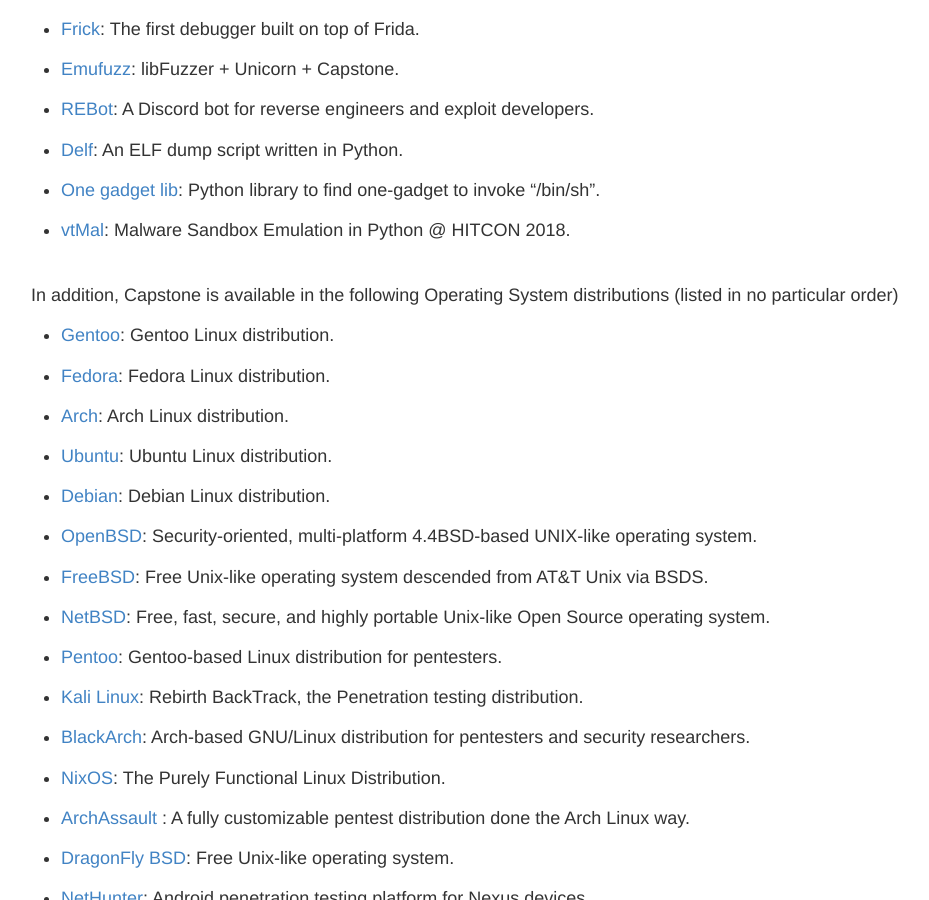
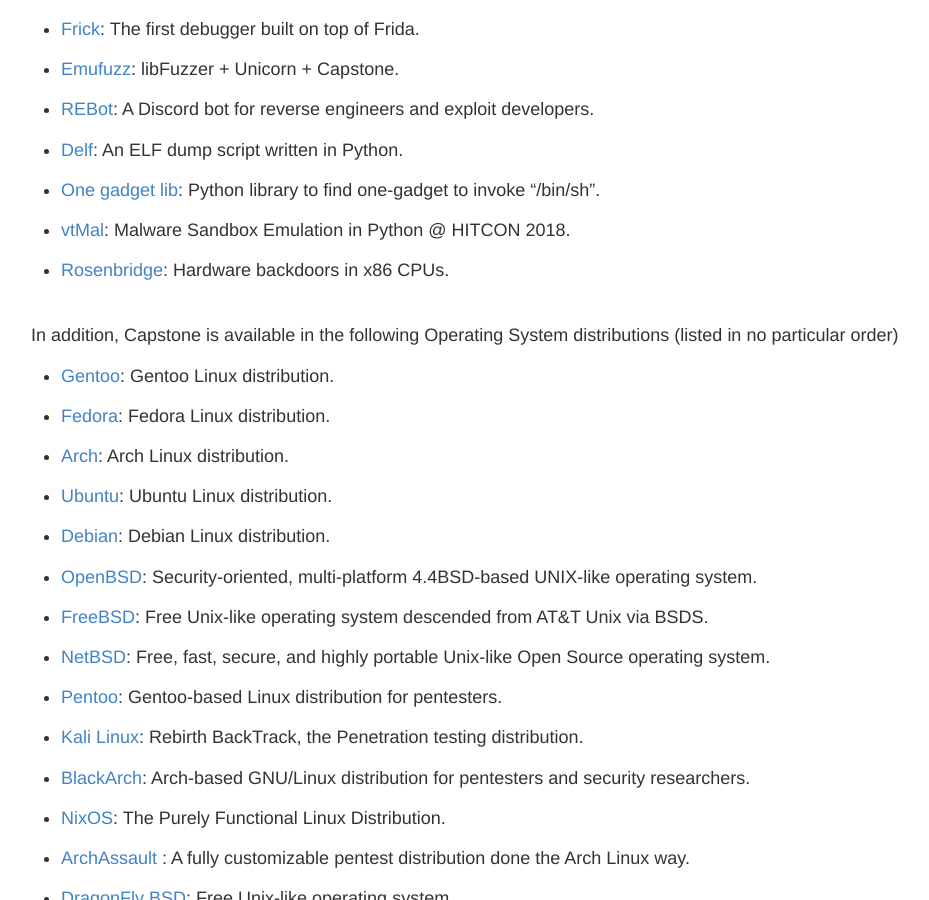
Before and after one commit to capstone-engine/capstone-engine.github.io, a Jekyll site: the page built from showcase.md, in a window 1280 px wide and 900 px high, scrolled down 16612 px. Shown: the whole window, without its empty margins (169-1098 px from the left). Built offline with Jekyll 4.4.1, drawn with Linux system fonts in a browser that asks for light colours; some of the changed lines change nothing that is shown.

Commit message:
showcase

```diff
--- a/showcase.md
+++ b/showcase.md
@@ -5,7 +5,7 @@
 
 ## Showcase
 
-In our knowledge, Capstone has been used by **400** following products (listed in no particular order).
+In our knowledge, Capstone has been used by **401** following products (listed in no particular order).
 
 - [Unicorn](http://www.unicorn-engine.org): Lightweight multi-arch, multi-platform CPU emulator framework.
 
@@ -809,6 +809,7 @@
 
 - [vtMal](https://github.com/aaaddress1/vtMal): Malware Sandbox Emulation in Python @ HITCON 2018.
 
+- [Rosenbridge](https://github.com/xoreaxeaxeax/rosenbridge): Hardware backdoors in x86 CPUs.
 
 <br>
 In addition, Capstone is available in the following Operating System distributions (listed in no particular order)
```
